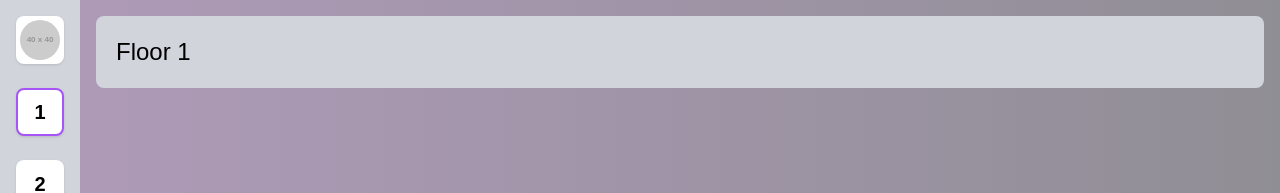
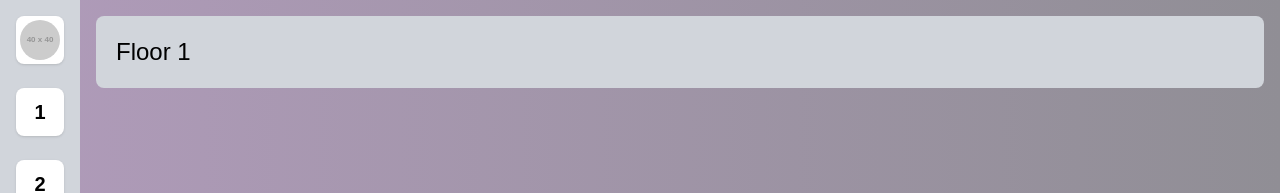
Before and after one commit to szymnob/smarthome-dashboard, a Next.js app: page /dashboard/floor-1 in a window 1280 px wide. Shown: the top 193 px of the page. Built offline with nearby package versions, Linux system fonts and the light colour scheme.

Commit message:
changed style

```diff
--- a/src/app/ui/dashboard/Navigation.js
+++ b/src/app/ui/dashboard/Navigation.js
@@ -35,7 +35,7 @@ export default function Navigation() {
                         className={clsx(
                             'flex h-12 w-12 items-center justify-center rounded-lg bg-white shadow hover:bg-sky-100 hover:text-blue-600',
                             {
-                                'border-2 border-purple-500': '/dashboard' === pathname ,
+                                'border-2 border-violet-700': '/dashboard' === pathname ,
                             }
                         )}
                     >
@@ -43,15 +43,16 @@ export default function Navigation() {
 
                     </Link>
 
+
                     {/* Numery pięter */}
                     {floorNumbers.map((number) => (
                         <Link
                             key={number}
-                            href={`/dashboard/floor-${number}`}
+                            href={`/dashboard/floor/${number}`}
                             className={clsx(
                                 'relative flex h-12 w-12 items-center justify-center rounded-lg text-xl font-bold text-black bg-white shadow hover:bg-sky-100 hover:text-2xl',
                                 {
-                                    'border-2 border-purple-500': pathname === `/dashboard/floor-${number}`,
+                                    'border-2 border-violet-700': pathname === `/dashboard/floor/${number}`,
                                 }
                             )}
                         >
```
